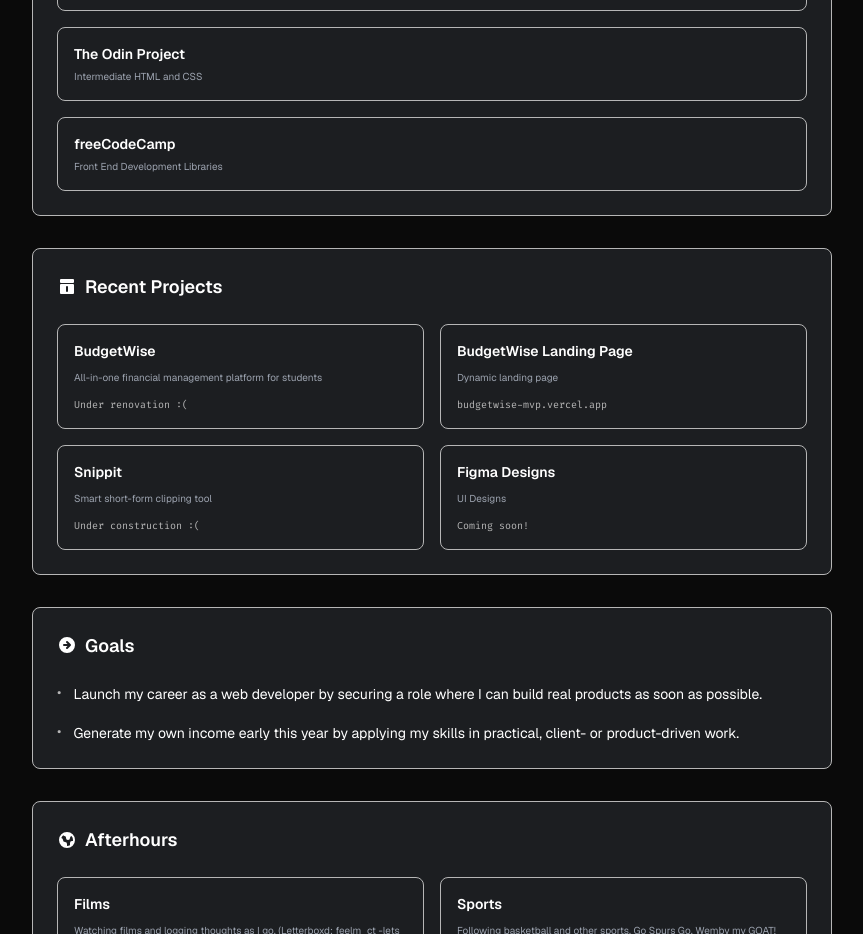
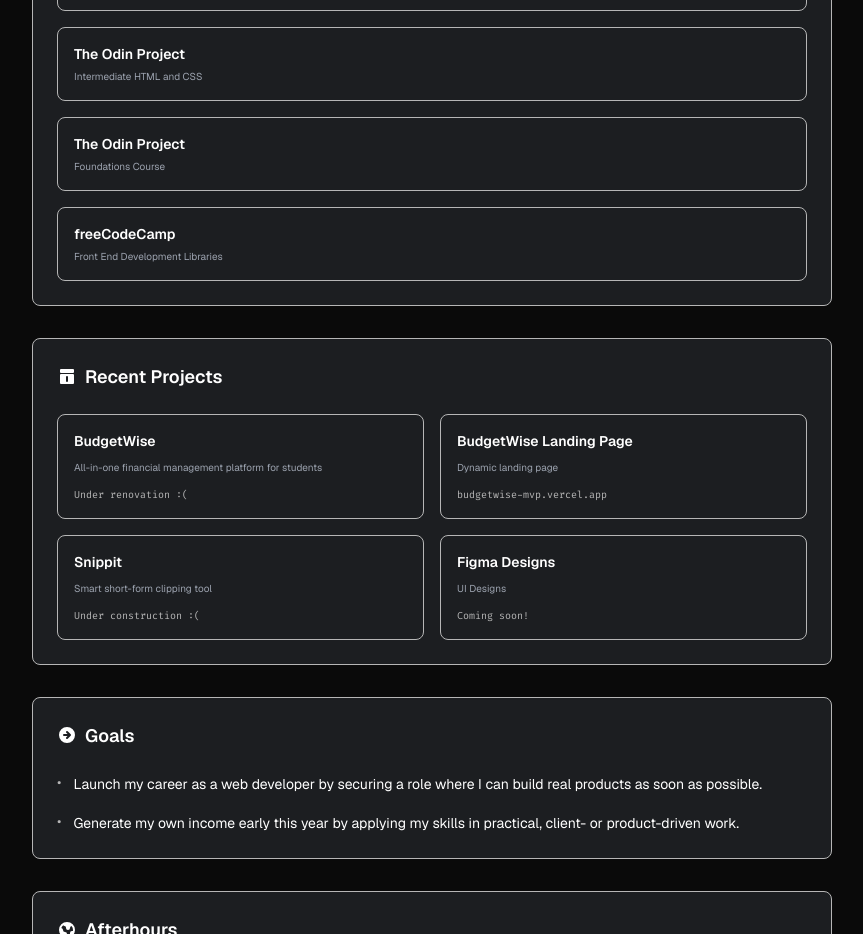
Before and after one commit to ceejt/Third-Portfolio, a React (Create React App) app: page / in a window 1280 px wide. Shown: the part 1080-2014 px from the top of the page, without its empty margins (0-863 px from the left). Built offline with nearby package versions, Linux system fonts and the light colour scheme.

Commit message:
Added back foundations.

```diff
--- a/src/data/portfolioData.js
+++ b/src/data/portfolioData.js
@@ -96,6 +96,11 @@ export const portfolioData = {
       subtitle: "Intermediate HTML and CSS",
       url: "https://ceejt.github.io/odin-dashboard/",
     },
+    {
+      title: "The Odin Project",
+      subtitle: "Foundations Course",
+      url: "https://ceejt.github.io/odin-calculator/",
+    },
     { title: "freeCodeCamp", subtitle: "Front End Development Libraries" },
   ],
 
```
